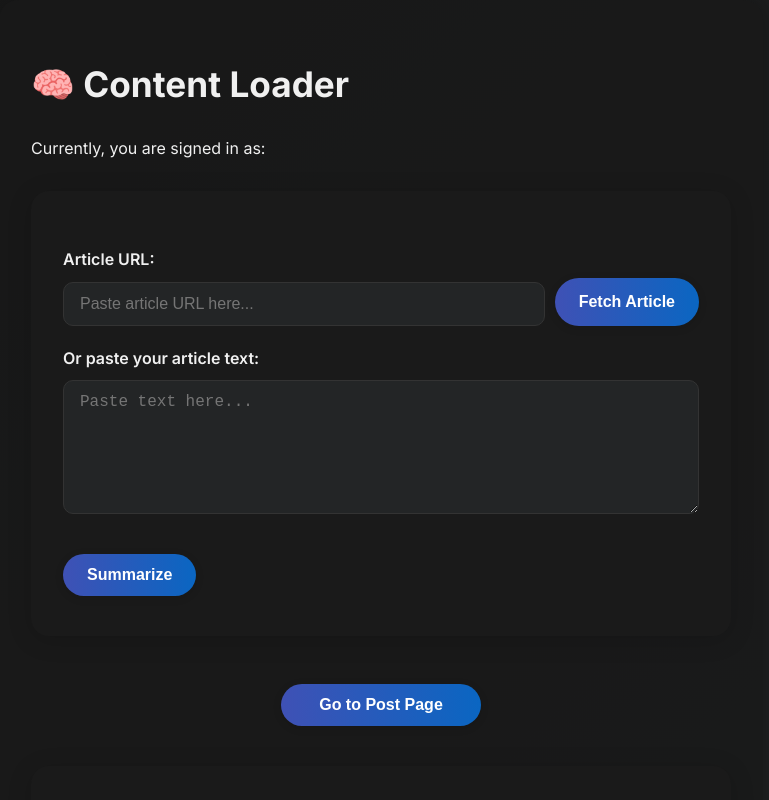
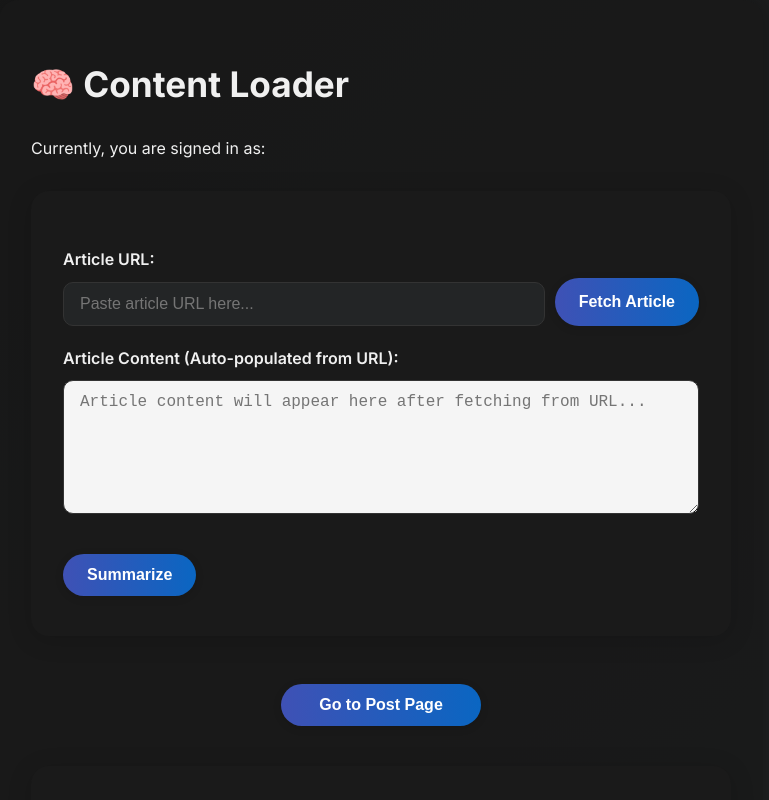
Before and after one commit to antzha630/distromedia, a Next.js app: page /scheduler in a window 1280 px wide. Shown: the top 800 px of the page, without its empty margins (259-1028 px from the left). Built offline with nearby package versions, Linux system fonts and the light colour scheme.

Commit message:
Make article text field non-editable to prevent manual content entry

```diff
--- a/pages/scheduler.js
+++ b/pages/scheduler.js
@@ -350,13 +350,15 @@ function SchedulerPage() {
           </div>
         )}
 
-        <label htmlFor="articleInput">Or paste your article text:</label>
+        <label htmlFor="articleInput">Article Content (Auto-populated from URL):</label>
         <textarea
           id="articleInput"
           rows="6"
-          placeholder="Paste text here..."
+          placeholder="Article content will appear here after fetching from URL..."
           value={inputText}
           onChange={(e) => setInputText(e.target.value)}
+          readOnly
+          style={{ backgroundColor: '#f5f5f5', cursor: 'not-allowed' }}
         />
         <button onClick={summarize} disabled={summarizing}>{summarizing ? 'Summarizing...' : 'Summarize'}</button>
       </section>
```
